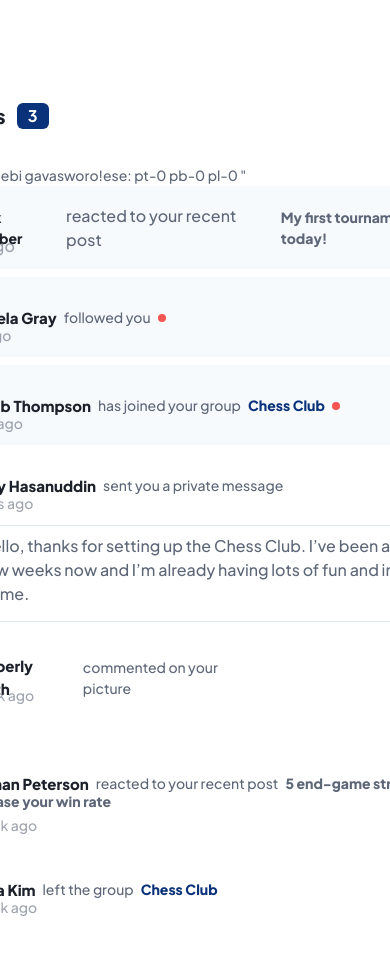
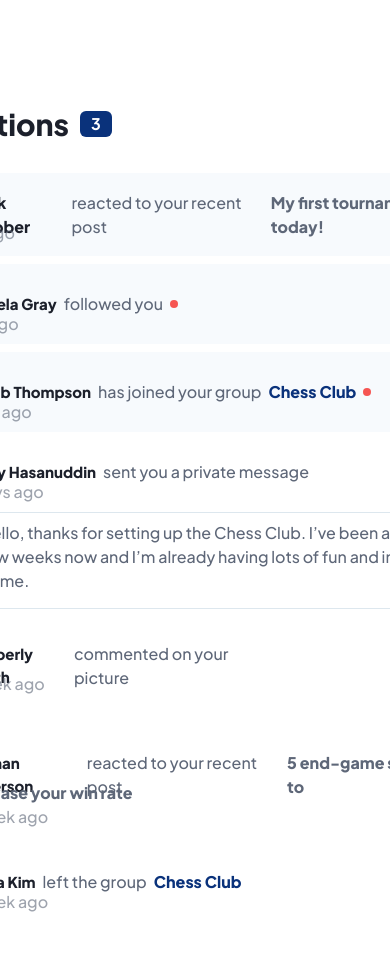
Before and after one commit to BYCODDE/React-notifications-page, a React (Vite) app: page / in a window 390 px wide. Shown: the top 954 px of the page. Built offline with nearby package versions, Linux system fonts and the light colour scheme.

Commit message:
working on responsive!

```diff
--- a/index.html
+++ b/index.html
@@ -7,7 +7,7 @@
     <title>Vite + React</title>
   </head>
   <body
-    class=" {max-w-screen-md bg-white  }  max-w-screen-md text-[14px] min-h-[120vh] font-medium bg-gray-200 flex justify-center items-center text-dark-grey-blue"
+    class="md:bg-white min-h-[120vh] font-medium bg-gray-200 flex justify-center items-center text-dark-grey-blue"
   >
     <div id="root"></div>
     <script type="module" src="/src/main.jsx"></script>
--- a/src/components/Header/Header.jsx
+++ b/src/components/Header/Header.jsx
@@ -2,14 +2,14 @@ function Header() {
   return (
     <section className="flex items-center justify-between">
       <div className="flex justify-center items-center gap-[11px] ">
-        <h2 className=" max-w-screen-md  text-[20px] text-very-dark-grey-blue  font-extrabold text-3xl">
+        <h2 className="  text-very-dark-grey-blue  font-extrabold text-3xl">
           Notifications
         </h2>
         <div className=" text-white  font-bold text-base flex justify-center items-center w-[32px] h-[26px] rounded-[6px] bg-blue-1 ">
           3
         </div>
       </div>
-      <h3 className="  max-w-screen-md  text-[14px]    text-dark-grey-blue text-right  font-medium text-base hover:text-blue-1 cursor-pointer	 ">
+      <h3 className="     text-dark-grey-blue text-right  font-medium text-base hover:text-blue-1 cursor-pointer	 ">
         Mark all as read
       </h3>
     </section>
--- a/src/components/markedComments/Marked.jsx
+++ b/src/components/markedComments/Marked.jsx
@@ -4,14 +4,18 @@ import img3 from "/images/avatar-jacob-thompson.webp";
 
 export default function Marked() {
   return (
-    <section className="mt-[31px]">   //TODO:"paddingebi gavasworo!ese: pt-0 pb-0 pl-0 "
-      <div className="{max-w-screen-md  p-4 pr-20  pt-0 pb-0 pl-0 }    text-[16px] gap-[7px] relative flex justify-start items-center rounded-[8px] bg-snow pt-[18px] pb-[17px] pl-[20px] pr-[32px]">
-        <img src={img1} alt="first_img" className=" {max-w-screen-md  w-[35px] h-[35px] }   mr-4 w-[45px] h-[45px]" />
-        <span className="max-w-screen-md  text-[14px]    text-very-dark-grey-blue  font-extrabold	  custom-font-style hover:text-blue-1 cursor-pointer">
+    <section className="mt-[31px]">
+      <div className="    text-[16px] gap-[7px] relative flex justify-start items-center rounded-[8px] bg-snow pt-[18px] pb-[17px] pl-[20px] pr-[32px]">
+        <img
+          src={img1}
+          alt="first_img"
+          className="    mr-4 w-[45px] h-[45px]"
+        />
+        <span className="   text-very-dark-grey-blue  font-extrabold	  custom-font-style hover:text-blue-1 cursor-pointer">
           Mark Webber
         </span>{" "}
         reacted to your recent post{" "}
-        <span className=" max-w-screen-md  text-[14px]    dark-grey-blue  font-extrabold	  custom-font-style hover:text-blue-1 cursor-pointer">
+        <span className="    dark-grey-blue  font-extrabold	  custom-font-style hover:text-blue-1 cursor-pointer">
           My first tournament today!
         </span>
         <div className="   w-[8px] h-[8px] bg-red-2 rounded "></div>
@@ -19,9 +23,9 @@ export default function Marked() {
           1m ago{" "}
         </span>
       </div>
-      <div className=" {max-w-screen-md  p-4 pr-20  }  relative my-[8px] gap-[7px]  flex justify-start items-center rounded-[8px] bg-snow pt-[18px] pb-[17px] pl-[20px] pr-[32px]">
-        <img src={img2} className="{max-w-screen-md  w-[35px] h-[35px] }    mr-4  w-[45px] h-[45px]"></img>
-        <span className="{max-w-screen-md  text-[14px] }   text-very-dark-grey-blue text-[15px] font-extrabold	  custom-font-style hover:text-blue-1 cursor-pointer">
+      <div className="   relative my-[8px] gap-[7px]  flex justify-start items-center rounded-[8px] bg-snow pt-[18px] pb-[17px] pl-[20px] pr-[32px]">
+        <img src={img2} className="  mr-4  w-[45px] h-[45px]"></img>
+        <span className="  text-very-dark-grey-blue text-[15px] font-extrabold	  custom-font-style hover:text-blue-1 cursor-pointer">
           Angela Gray
         </span>{" "}
         followed you <div className="w-[8px] h-[8px] bg-red-2 rounded "></div>
@@ -29,9 +33,9 @@ export default function Marked() {
           5m ago{" "}
         </span>
       </div>
-      <div className="{max-w-screen-md  p-4 pr-20  }     relative   gap-[7px]  flex justify-start items-center rounded-[8px] bg-snow pt-[18px] pb-[17px] pl-[20px] pr-[32px]">
-        <img src={img3} className="{max-w-screen-md  w-[35px] h-[35px] }     mr-4  w-[45px] h-[45px]"></img>
-        <span className="{max-w-screen-md  text-[14px] }   text-very-dark-grey-blue text-[15px] font-extrabold	  custom-font-style hover:text-blue-1 cursor-pointer">
+      <div className="   relative   gap-[7px]  flex justify-start items-center rounded-[8px] bg-snow pt-[18px] pb-[17px] pl-[20px] pr-[32px]">
+        <img src={img3} className="    mr-4  w-[45px] h-[45px]"></img>
+        <span className="  text-very-dark-grey-blue text-[15px] font-extrabold	  custom-font-style hover:text-blue-1 cursor-pointer">
           Jacob Thompson
         </span>{" "}
         has joined your group
--- a/src/components/unmarkedComments/Unmarked.jsx
+++ b/src/components/unmarkedComments/Unmarked.jsx
@@ -6,9 +6,9 @@ import img8 from "/images/avatar-anna-kim.webp";
 export default function Unmarked() {
   return (
     <section className="">
-      <div className="{max-w-screen-md  p-4 pr-20 }  gap-[7px] relative flex justify-start items-center rounded-[8px] bg-white pt-[18px] pb-[17px] pl-[20px] pr-[32px]">
-        <img src={img4} className="mr-4  w-[45px] h-[45px] {max-w-screen-md  w-[35px] h-[35px] } "></img>
-        <span className=" {max-w-screen-md  text-[14px] }   text-very-dark-grey-blue text-[15px] font-extrabold	 custom-font-style hover:text-blue-1 cursor-pointer">
+      <div className=" gap-[7px] relative flex justify-start items-center rounded-[8px] bg-white pt-[18px] pb-[17px] pl-[20px] pr-[32px]">
+        <img src={img4} className="mr-4  w-[45px] h-[45px]  "></img>
+        <span className="   text-very-dark-grey-blue text-[15px] font-extrabold	 custom-font-style hover:text-blue-1 cursor-pointer">
           Rizky Hasanuddin
         </span>{" "}
         sent you a private message
@@ -17,20 +17,20 @@ export default function Unmarked() {
           5 days ago{" "}
         </span>
       </div>
-      <div className="{max-w-screen-md  w-[263px] h-[122px] text-[14px] }      hover:bg-light-grey-blue cursor-pointer   ml-[5.5rem] mb-[15px] font-medium  pt-2 pb-2 pl-3 pr-3 text-[16px] w-[544px] h-[97px] border border-solid border-very-light-grey-blue bg-white rounded-[5px]">
+      <div className="      hover:bg-light-grey-blue cursor-pointer   ml-[5.5rem] mb-[15px] font-medium  pt-2 pb-2 pl-3 pr-3 text-[16px] w-[544px] h-[97px] border border-solid border-very-light-grey-blue bg-white rounded-[5px]">
         Hello, thanks for setting up the Chess Club. I’ve been a member for a
         few weeks now and I’m already having lots of fun and improving my game.
       </div>
 
-      <div className=" {max-w-screen-md  p-4 pr-20  }   gap-[7px] mb-[26px] relative flex justify-start items-center rounded-[8px] bg-white pt-[18px] pb-[17px] pl-[20px] pr-[32px]">
-        <img src={img5} className="mr-4 w-[45px] h-[45px] {max-w-screen-md  w-[35px] h-[35px] } "></img>
-        <span className="{max-w-screen-md  text-[14px] }   text-very-dark-grey-blue text-[15px] font-extrabold	 custom-font-style hover:text-blue-1 cursor-pointer">
+      <div className="    gap-[7px] mb-[26px] relative flex justify-start items-center rounded-[8px] bg-white pt-[18px] pb-[17px] pl-[20px] pr-[32px]">
+        <img src={img5} className="mr-4 w-[45px] h-[45px]  "></img>
+        <span className="   text-very-dark-grey-blue text-[15px] font-extrabold	 custom-font-style hover:text-blue-1 cursor-pointer">
           Kimberly Smith
         </span>{" "}
         commented on your picture
         <img
           src={img6}
-          className=" ml-[10.2rem] w-[45px] h-[45px] cursor-pointer {max-w-screen-md  w-[35px] h-[35px] } "
+          className=" ml-[10.2rem] w-[45px] h-[45px] cursor-pointer  "
         ></img>
         <span className=" absolute top-12 left-[13%]  font-medium opacity-60	grey-blue">
           {" "}
@@ -38,9 +38,9 @@ export default function Unmarked() {
         </span>
       </div>
 
-      <div className=" {max-w-screen-md  p-4 pr-20  }    mb-[26px] gap-[7px] relative flex justify-start items-center rounded-[8px] bg-white pt-[18px] pb-[17px] pl-[20px] pr-[32px]">
-        <img src={img7} className="mr-4 w-[45px] h-[45px] {max-w-screen-md  w-[35px] h-[35px] } "></img>
-        <span className="  {max-w-screen-md  text-[14px] }  text-very-dark-grey-blue text-[15px] font-extrabold	 custom-font-style  hover:text-blue-1 cursor-pointer">
+      <div className=" {    mb-[26px] gap-[7px] relative flex justify-start items-center rounded-[8px] bg-white pt-[18px] pb-[17px] pl-[20px] pr-[32px]">
+        <img src={img7} className="mr-4 w-[45px] h-[45px]  "></img>
+        <span className="   text-very-dark-grey-blue text-[15px] font-extrabold	 custom-font-style  hover:text-blue-1 cursor-pointer">
           Nathan Peterson
         </span>{" "}
         reacted to your recent post
@@ -57,9 +57,9 @@ export default function Unmarked() {
           </span>
         </div>
       </div>
-      <div className="{max-w-screen-md  p-4 pr-20  }   gap-[7px] relative flex justify-start items-center rounded-[8px] bg-white pt-[18px] pb-[17px] pl-[20px] pr-[32px]">
-        <img src={img8} className="mr-4 w-[45px] h-[45px] {max-w-screen-md  w-[35px] h-[35px] } "></img>
-        <span className=" {max-w-screen-md  text-[14px] }  text-very-dark-grey-blue text-[15px] font-extrabold	 custom-font-style  hover:text-blue-1 cursor-pointer">
+      <div className="   gap-[7px] relative flex justify-start items-center rounded-[8px] bg-white pt-[18px] pb-[17px] pl-[20px] pr-[32px]">
+        <img src={img8} className="mr-4 w-[45px] h-[45px]  "></img>
+        <span className="   text-very-dark-grey-blue text-[15px] font-extrabold	 custom-font-style  hover:text-blue-1 cursor-pointer">
           Anna Kim{" "}
         </span>{" "}
         left the group
--- a/tailwind.config.js
+++ b/tailwind.config.js
@@ -2,6 +2,18 @@
 export default {
   content: ["./index.html", "./src/**/*.{js,ts,jsx,tsx}"],
   theme: {
+    screens: {
+      "2xl": { max: "1535px" },
+
+      xl: { max: "1279px" },
+
+      lg: { max: "1023px" },
+
+      md: { max: "768px" },
+
+      sm: { max: "639px" },
+    },
+
     extend: {
       fontFamily: {
         sans: ["CustomFont", "sans-serif"],
```
